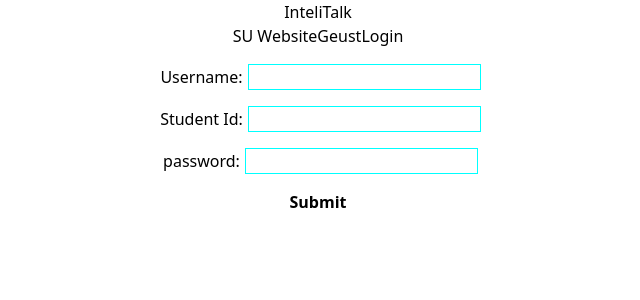
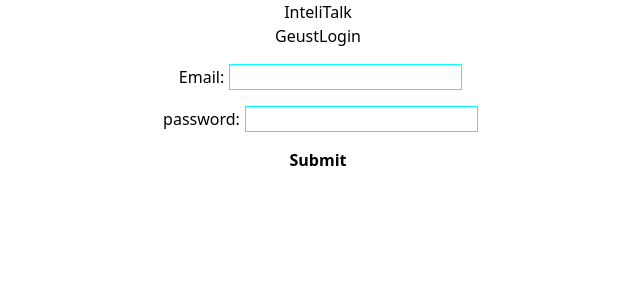
Before and after one commit to dev-saiful/InteliTalk, a React (Vite) app in the folder client/: page /login in a window 1280 px wide. Shown: the top 300 px of the page, without its empty margins (322-962 px from the left). Built offline with nearby package versions, Linux system fonts and the light colour scheme; the HTML template or start-up script is replaced by a standard one; a web font is replaced by a local one.

Commit message:
login page and form created

```diff
--- a/client/src/Components/LoginPage.jsx
+++ b/client/src/Components/LoginPage.jsx
@@ -5,13 +5,10 @@
     <div>
       <form action="">
         <div className="inputs">
-          <label for="username">Username:</label>
-          <input type="text" id="name" required />
+          <label for="email">Email:</label>
+          <input type="email" id="email" required />
         </div>
-        <div className="inputs">
-          <label for="id">Student Id:</label>
-          <input type="number" id="name" required />
-        </div>
+
         <div className="inputs">
           <label for="password">password:</label>
           <input type="password" id="password" />
--- a/client/src/Components/Navbar.jsx
+++ b/client/src/Components/Navbar.jsx
@@ -15,14 +15,6 @@
             </Link>
           </div>
           <div className="links space-x-4">
-            <Link
-              to="https://www.su.edu.bd/"
-              target="blank"
-              className="bg-gray-900 text-white rounded-md px-3 py-2 text-sm font-medium"
-              aria-current="page"
-            >
-              SU Website
-            </Link>
             <Link
               to="/guest"
               className="bg-gray-900 text-white rounded-md px-3 py-2 text-sm font-medium"
```
